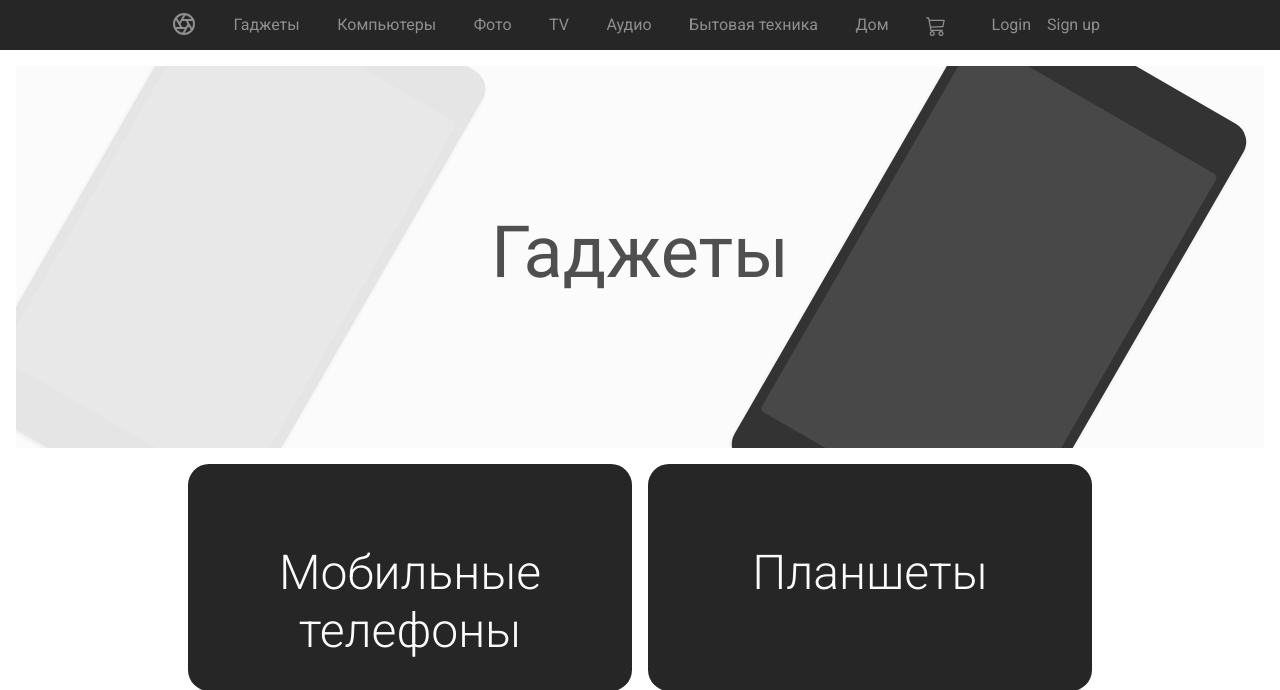
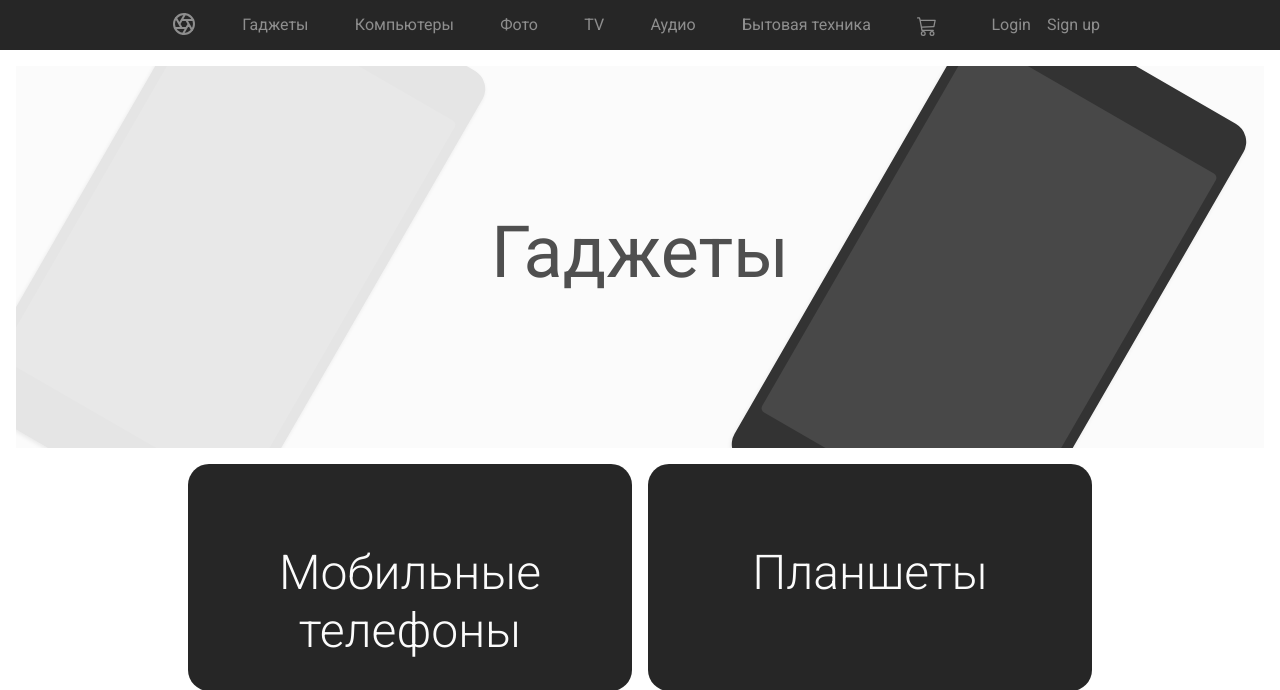
Before and after one commit to Alveeeep/buy_prob_evrthng, a Flask app: page /gadget in a window 1280 px wide. Shown: the top 690 px of the page. Run offline with Flask 2, Linux system fonts and the light colour scheme; some libraries are stand-ins or nearby versions.

```diff
--- a/templates/base.html
+++ b/templates/base.html
@@ -61,7 +61,6 @@
         <a class="py-2 d-none d-md-inline-block" href="/tv">TV</a>
         <a class="py-2 d-none d-md-inline-block" href="/audio">Аудио</a>
         <a class="py-2 d-none d-md-inline-block" href="/furniture">Бытовая техника</a>
-        <a class="py-2 d-none d-md-inline-block" href="/house">Дом</a>
         <a class="py-2 d-none d-md-inline-block" href="/cart">
             <svg xmlns="http://www.w3.org/2000/svg" width="20" height="20" fill="currentColor" class="bi bi-cart3"
                  viewBox="0 0 16 16">
```
